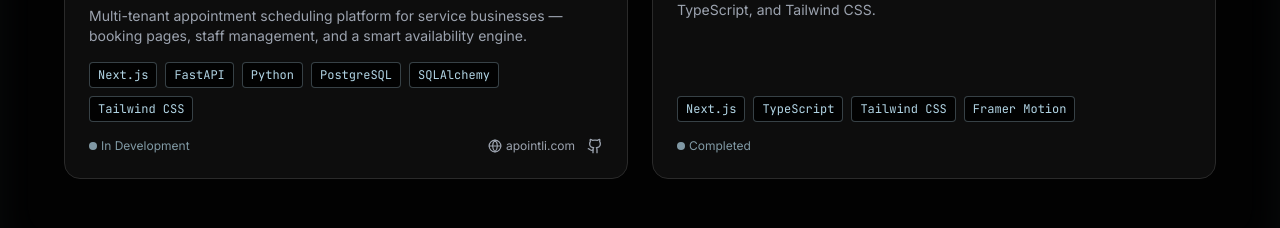
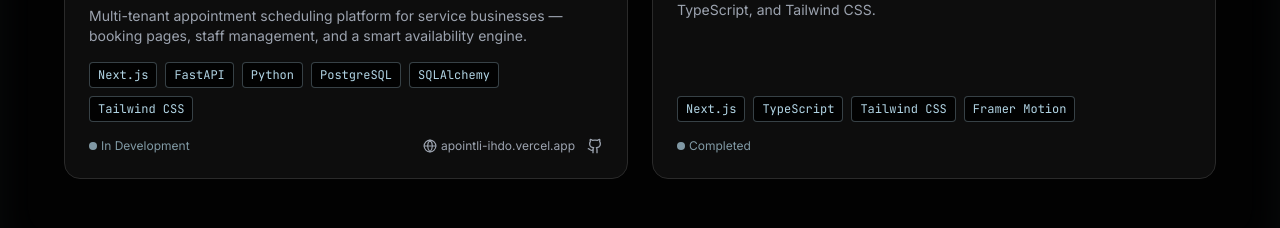
Before and after one commit to aakhuya/adrian-portfolio, a Next.js app: page / in a window 1280 px wide. Shown: the part 3860-4088 px from the top of the page. Built offline with nearby package versions, Linux system fonts and the light colour scheme.

Commit message:
Update Apointli live URL

```diff
--- a/src/data/projects.ts
+++ b/src/data/projects.ts
@@ -15,7 +15,7 @@ export const projectsData: Project[] = [
     description: "Multi-tenant appointment scheduling platform for service businesses — booking pages, staff management, and a smart availability engine.",
     status: "In Development",
     tech: ["Next.js", "FastAPI", "Python", "PostgreSQL", "SQLAlchemy", "Tailwind CSS"],
-    live: "apointli.com",
+    live: "apointli-ihdo.vercel.app",
     code: "https://github.com/aakhuya/apointli",
   },
   {
```
